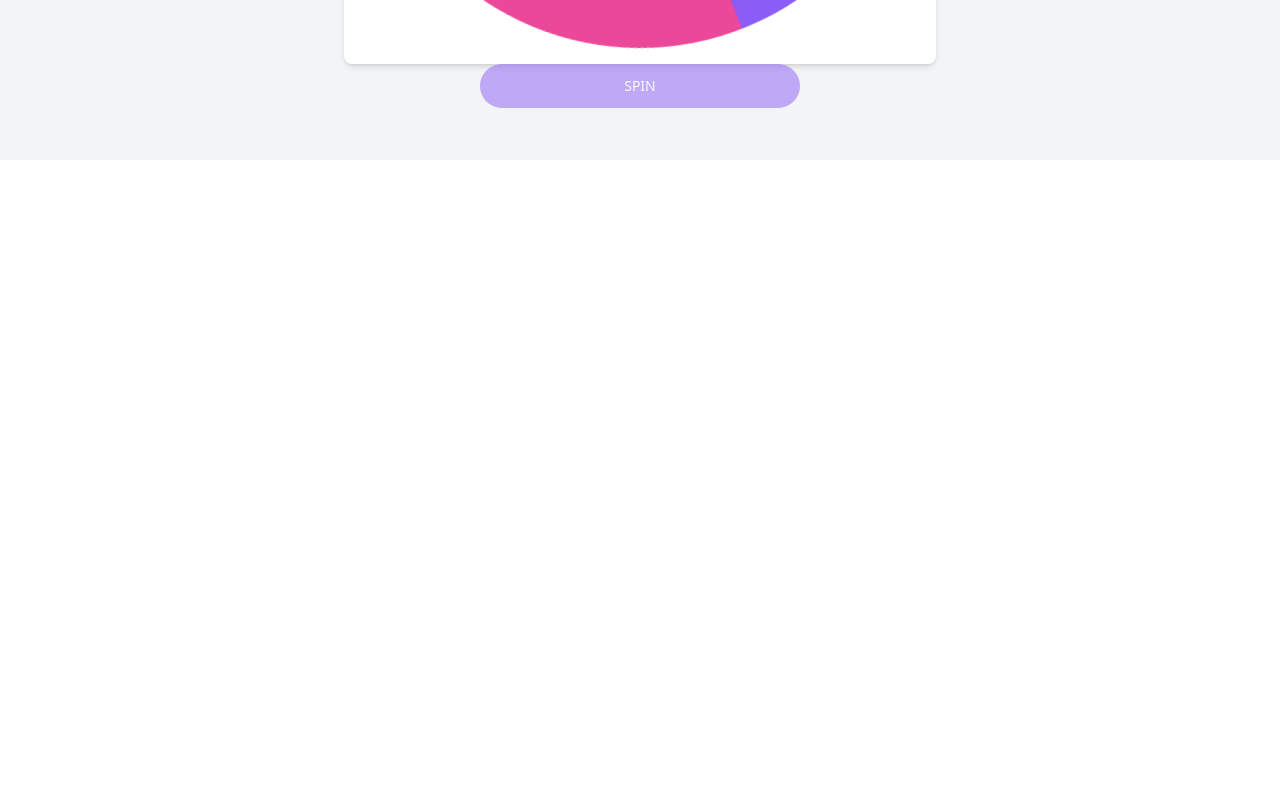
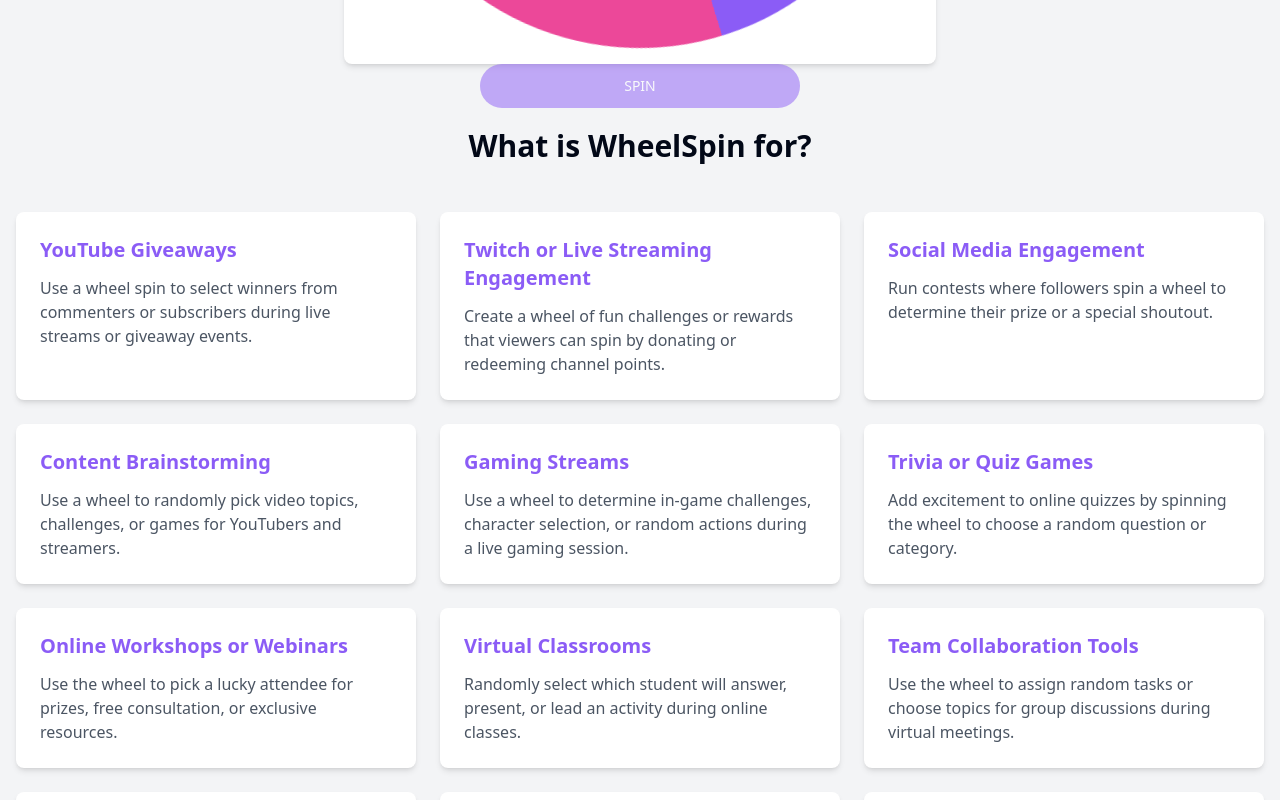
Before and after one commit to lunapixdz/spin-o-matic, a React (Vite) app: page / in a window 1280 px wide. Shown: the part 640-1440 px from the top of the page. Before the commit the page ends 800 px from the top, so only its background shows below. Built offline with nearby package versions, Linux system fonts and the light colour scheme.

Commit message:
Add informational section about WheelSpin
Created a new section at the bottom of the page titled "What is WheelSpin for?" that details various use cases of the wheel spin feature, formatted for clarity and engagement.
[skip gpt_engineer]

```diff
--- a/src/pages/Index.tsx
+++ b/src/pages/Index.tsx
@@ -129,6 +129,80 @@ const Index = () => {
             </div>
           </div>
         </div>
+
+        {/* New section about WheelSpin use cases */}
+        <div className="mt-16 mb-8">
+          <h2 className="text-3xl font-bold text-center mb-12">What is WheelSpin for?</h2>
+          <div className="grid grid-cols-1 md:grid-cols-3 gap-6">
+            {[
+              {
+                title: "YouTube Giveaways",
+                description: "Use a wheel spin to select winners from commenters or subscribers during live streams or giveaway events."
+              },
+              {
+                title: "Twitch or Live Streaming Engagement",
+                description: "Create a wheel of fun challenges or rewards that viewers can spin by donating or redeeming channel points."
+              },
+              {
+                title: "Social Media Engagement",
+                description: "Run contests where followers spin a wheel to determine their prize or a special shoutout."
+              },
+              {
+                title: "Content Brainstorming",
+                description: "Use a wheel to randomly pick video topics, challenges, or games for YouTubers and streamers."
+              },
+              {
+                title: "Gaming Streams",
+                description: "Use a wheel to determine in-game challenges, character selection, or random actions during a live gaming session."
+              },
+              {
+                title: "Trivia or Quiz Games",
+                description: "Add excitement to online quizzes by spinning the wheel to choose a random question or category."
+              },
+              {
+                title: "Online Workshops or Webinars",
+                description: "Use the wheel to pick a lucky attendee for prizes, free consultation, or exclusive resources."
+              },
+              {
+                title: "Virtual Classrooms",
+                description: "Randomly select which student will answer, present, or lead an activity during online classes."
+              },
+              {
+                title: "Team Collaboration Tools",
+                description: "Use the wheel to assign random tasks or choose topics for group discussions during virtual meetings."
+              },
+              {
+                title: "Content Creators",
+                description: "Decide which type of video, reel, or post to create next when undecided."
+              },
+              {
+                title: "Fan Challenges",
+                description: "Allow fans to submit challenges and spin the wheel live to pick the next challenge to complete."
+              },
+              {
+                title: "Online Productivity Games",
+                description: "Gamify task prioritization by spinning the wheel to decide what to work on next."
+              },
+              {
+                title: "Event Organizers",
+                description: "During virtual events, spin the wheel to select winners or topics to keep attendees engaged."
+              },
+              {
+                title: "Online Dating or Icebreakers",
+                description: "Use a wheel during virtual speed dating or team-building events to decide discussion topics."
+              },
+              {
+                title: "E-Commerce or Online Stores",
+                description: "Offer shoppers a chance to spin the wheel for discounts, freebies, or exclusive deals."
+              }
+            ].map((useCase, index) => (
+              <div key={index} className="bg-white rounded-lg shadow-md p-6 hover:shadow-lg transition-shadow">
+                <h3 className="text-xl font-semibold mb-3 text-primary">{useCase.title}</h3>
+                <p className="text-gray-600">{useCase.description}</p>
+              </div>
+            ))}
+          </div>
+        </div>
       </div>
 
       <WinnerDialog
```
